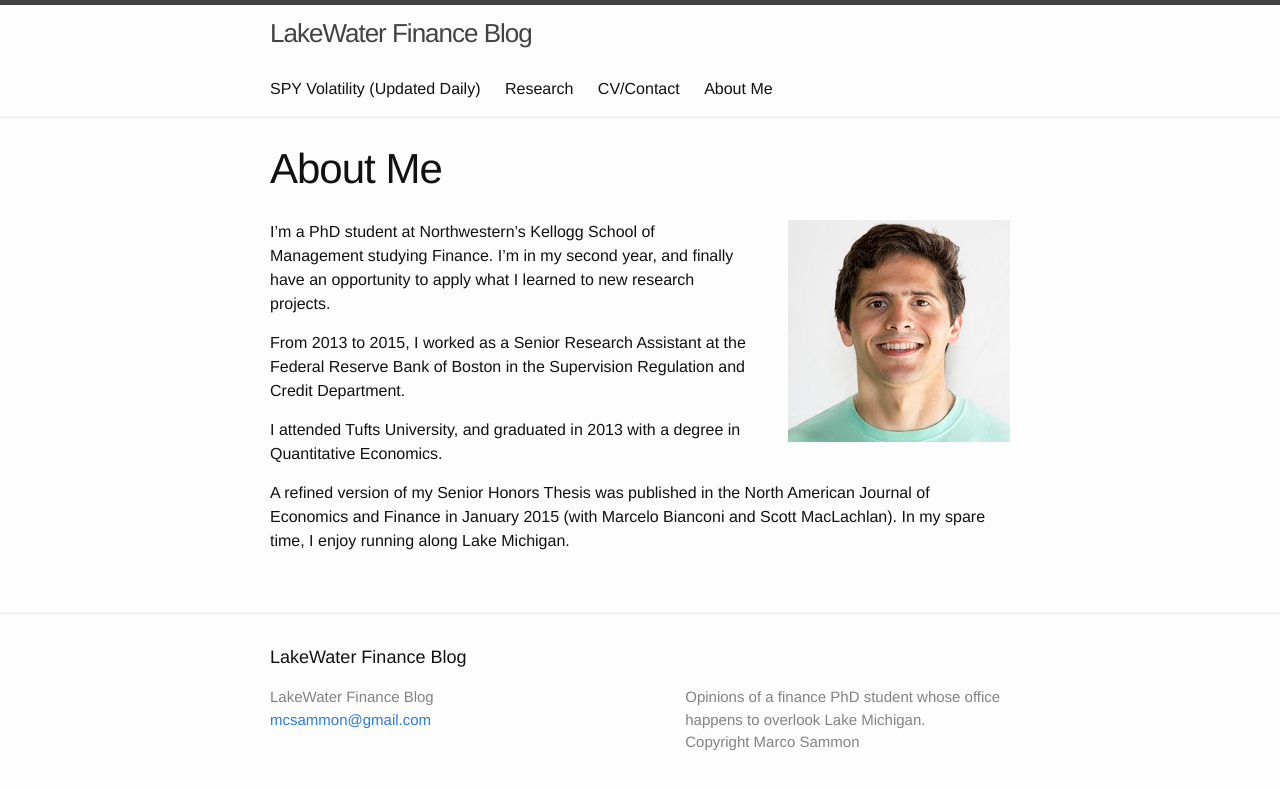
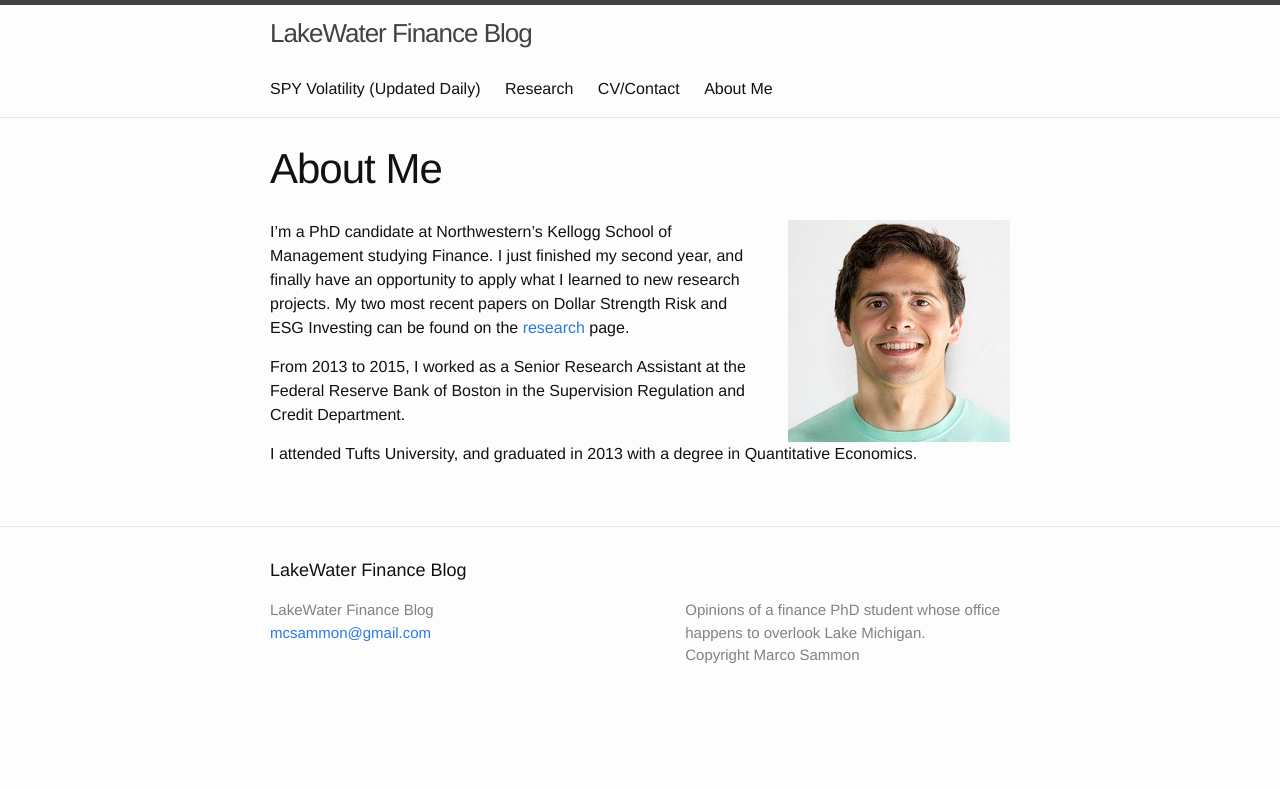
Before and after one commit to mcsammon/mcsammon.github.io, a Jekyll site: the page built from about-me.md, in a window 1280 px wide. Shown: the top 789 px of the page. Built offline with Jekyll 4.4.1, drawn with Linux system fonts in a browser that asks for light colours; comment, search, counter and statistics services are not loaded.

Commit message:
Fix about me

```diff
--- a/about-me.md
+++ b/about-me.md
@@ -8,12 +8,8 @@ order: 4
 <img src="/images/MC original.jpg"
 style="float:right;margin-left:40px">
 
-I'm a PhD student at Northwestern's Kellogg School of Management studying Finance.  I'm in my second year, and finally have an opportunity to apply what I learned to new research projects.
+I'm a PhD candidate at Northwestern's Kellogg School of Management studying Finance.  I just finished my second year, and finally have an opportunity to apply what I learned to new research projects.  My two most recent papers on Dollar Strength Risk and ESG Investing can be found on the [research](http://marcosammon.com/research/) page.
 
 From 2013 to 2015, I worked as a Senior Research Assistant at the Federal Reserve Bank of Boston in the Supervision Regulation and Credit Department.
 
 I attended Tufts University, and graduated in 2013 with a degree in Quantitative Economics.
-
-A refined version of my Senior Honors Thesis was published in the North American
-Journal of Economics and Finance in January 2015 (with Marcelo Bianconi and
-Scott MacLachlan). In my spare time, I enjoy running along Lake Michigan.
```
